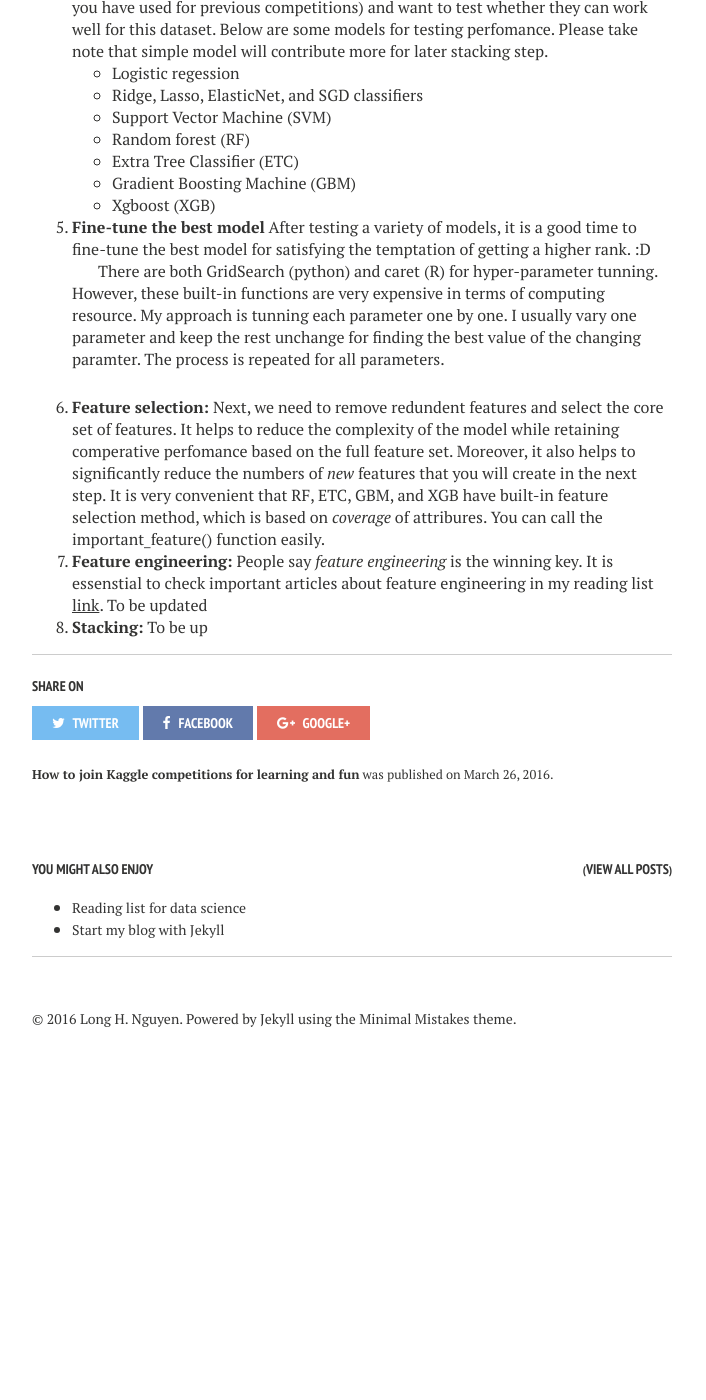
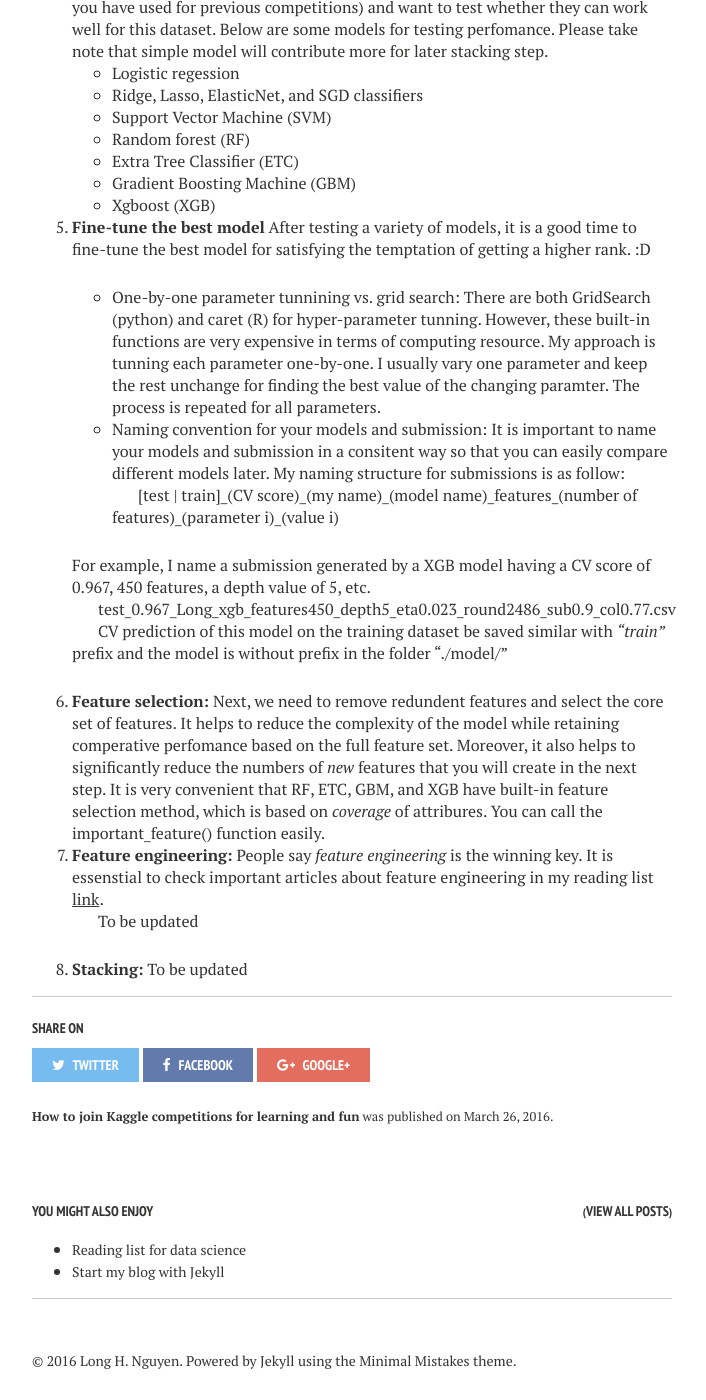
Before and after one commit to nguyenhailong/nguyenhailong.github.io, a Jekyll site: the page built from _posts/2016-03-26-How-to-join-Kaggle-competitions-for-fun-and-learning.md, in a window 1280 px wide and 1400 px high, scrolled down 1192 px. Shown: the whole window, without its empty margins (288-994 px from the left). Built offline with Jekyll 4.4.1, drawn with Linux system fonts in a browser that asks for light colours; nearby versions of some CDN libraries; before the commit the page ends 2269 px from its top, so only the background shows below that.

Commit message:
Update post Kaggle competitions

```diff
--- a/_config.yml
+++ b/_config.yml
@@ -28,7 +28,7 @@ kramdown:
 owner:
   name: Long H. Nguyen
   avatar: bio-photo.jpg
-  bio: "Knowledge worths sharing!"
+  bio: "Knowledge is worth sharing!"
   slogan:
   email:
   disqus-shortname:
--- a/_posts/2016-03-26-How-to-join-Kaggle-competitions-for-fun-and-learning.md
+++ b/_posts/2016-03-26-How-to-join-Kaggle-competitions-for-fun-and-learning.md
@@ -13,13 +13,13 @@ In my opinion, it is good to join Kaggle competitions for learning and fun. Firs
 The next question is how a person can effectively join Kaggle competitions? Here, I'd like to share some tips from my experience so that you can save your time and learn new knowledge in an effective way. Below are my basic steps when I join a competition.
 
 1. **Structure your folders:** It is good to practice a standard folder structure when colloberating with your partners. You will need to organize our folders and don't want to spend so much time just for changing folder paths.
-	-	.\input: &nbsp;&nbsp;&nbsp;&nbsp;	Folder for input data, feature data
-	- .\R:&nbsp;&nbsp;&nbsp;&nbsp;	Folder for R source code
+	-	.\input: &nbsp;&nbsp;&nbsp;&nbsp;&nbsp;&nbsp;	Folder for input data, feature data
+	- .\R:&nbsp;&nbsp;&nbsp;&nbsp;&nbsp;&nbsp;&nbsp;&nbsp;&nbsp;&nbsp;&nbsp;&nbsp;&nbsp;&nbsp; Folder for R source code
 	- .\python:&nbsp;&nbsp;&nbsp;&nbsp;	Folder for python code
 	- .\submission:&nbsp;&nbsp;&nbsp;&nbsp; Folder for submissions
 	- .\stacking:&nbsp;&nbsp;&nbsp;&nbsp;	Folder for stacking
-	- .\model:&nbsp;&nbsp;&nbsp;&nbsp;	Folder for saving trained models
-	- .\figure:&nbsp;&nbsp;&nbsp;&nbsp; 	Folder for saving plots, figures
+	- .\model:&nbsp;&nbsp;&nbsp;&nbsp;&nbsp;&nbsp;&nbsp;&nbsp;	Folder for saving trained models
+	- .\figure:&nbsp;&nbsp;&nbsp;&nbsp;&nbsp;&nbsp;&nbsp;&nbsp;&nbsp; 	Folder for saving plots, figures
 
 	Moreover, you may need to use *GitLab* for versioning and reproducing your code.
 2. **Understand the dataset:** After creating your folder structure, it is the time to download the competition's data. It is worthy to find answers of the following questions:
@@ -41,8 +41,20 @@ The next question is how a person can effectively join Kaggle competitions? Here
 	- Xgboost (XGB)
 5. **Fine-tune the best model** After testing a variety of models, it is a good time to fine-tune the best model for satisfying the temptation of getting a higher rank. :D
 
-	There are both GridSearch (python) and caret (R) for hyper-parameter tunning. However, these built-in functions are very expensive in terms of computing resource. My approach is tunning each parameter one by one. I usually vary one parameter and keep the rest unchange for finding the best value of the changing paramter. The process is repeated for all parameters.
+	- One-by-one parameter tunnining vs. grid search: There are both GridSearch (python) and caret (R) for hyper-parameter tunning. However, these built-in functions are very expensive in terms of computing resource. My approach is tunning each parameter one-by-one. I usually vary one parameter and keep the rest unchange for finding the best value of the changing paramter. The process is repeated for all parameters.
+	- Naming convention for your models and submission: It is important to name your models and submission in a consitent way so that you can easily compare different models later. My naming structure for submissions is as follow:
+
+		[test \| train]_(CV score)\_(my name)\_(model name)\_features\_(number of features)\_(parameter i)\_(value i)
+
+	For example, I name a submission generated by a XGB model having a CV score of 0.967, 450 features, a depth value of 5, etc.
+
+	test_0.967_Long_xgb_features450_depth5_eta0.023_round2486_sub0.9_col0.77.csv
+
+	CV prediction of this model on the training dataset be saved similar with *"train"* prefix and the model is without prefix in the folder "./model/"
 6. **Feature selection:** Next, we need to remove redundent features and select the core set of features. It helps to reduce the complexity of the model while retaining comperative perfomance based on the full feature set. Moreover, it also helps to significantly reduce the numbers of *new* features that you will create in the next step.
 	It is very convenient that RF, ETC, GBM, and XGB have built-in feature selection method, which is based on *coverage* of attribures. You can call the important_feature() function easily.
-7. **Feature engineering:** People say *feature engineering* is the winning key. It is essenstial to check important articles about feature engineering in my reading list [link](../reading_list/). To be updated
-8. **Stacking:** To be up
+7. **Feature engineering:** People say *feature engineering* is the winning key. It is essenstial to check important articles about feature engineering in my reading list [link](../reading_list/).
+
+	To be updated
+
+8. **Stacking:** To be updated
```
Also changed, not shown: favicon.ico (deleted), favicon.png (deleted), images/apple-touch-icon-114x114-precomposed.png (deleted), images/apple-touch-icon-144x144-precomposed.png (deleted), images/apple-touch-icon-72x72-precomposed.png (deleted), images/apple-touch-icon-precomposed.png (deleted), images/logo-ln.png (added).
